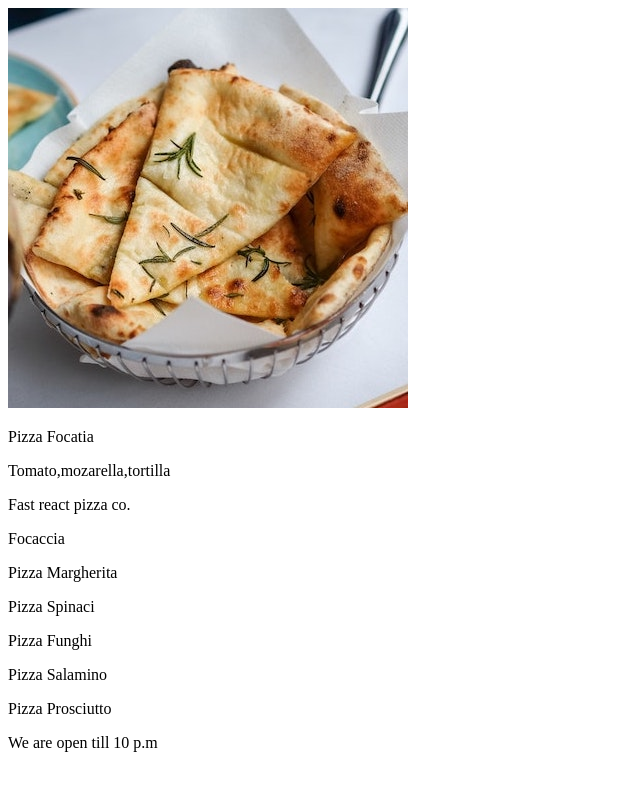
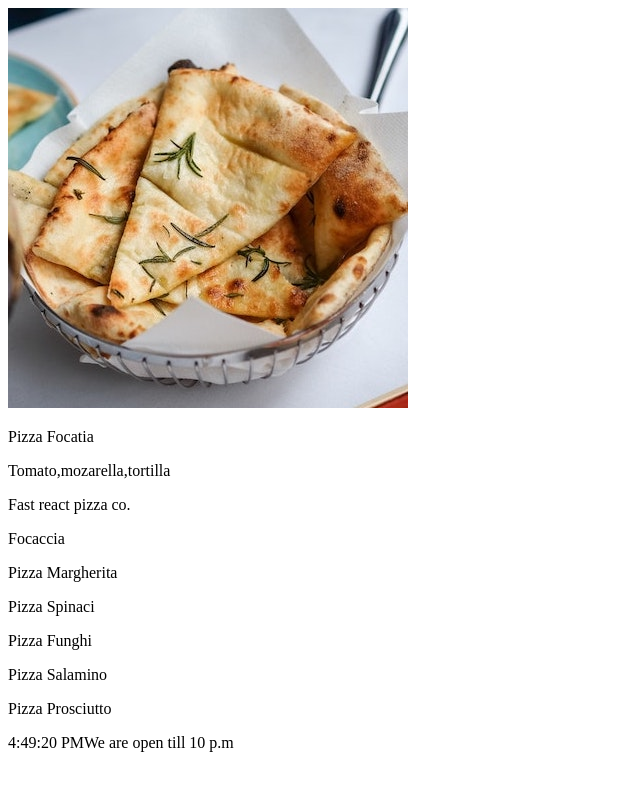
Before and after one commit to Majkan1/Single-Pizza-Menu, a React (Vite) app in the folder vite-project/: page / in a window 1280 px wide. Shown: the top 790 px of the page, without its empty margins (0-640 px from the left). Built offline with nearby package versions, Linux system fonts and the light colour scheme.

Commit message:
feat:Add new  hour feature.

```diff
--- a/vite-project/package.json
+++ b/vite-project/package.json
@@ -20,10 +20,13 @@
     "@types/react": "^19.2.14",
     "@types/react-dom": "^19.2.3",
     "@vitejs/plugin-react": "^6.0.1",
+    "autoprefixer": "^10.4.27",
     "eslint": "^9.39.4",
     "eslint-plugin-react-hooks": "^7.0.1",
     "eslint-plugin-react-refresh": "^0.5.2",
     "globals": "^17.4.0",
+    "postcss": "^8.5.8",
+    "tailwindcss": "^4.2.2",
     "typescript": "~5.9.3",
     "typescript-eslint": "^8.57.0",
     "vite": "^8.0.1"
--- a/vite-project/src/App.tsx
+++ b/vite-project/src/App.tsx
@@ -64,7 +64,7 @@ function Header(){
 function Footer(){
   return(
     <>
-      <footer>We are open till 10 p.m</footer>
+      <footer>{new Date().toLocaleTimeString()}We are open till 10 p.m</footer>
     </>
   )
 }
```
Also changed, not shown: 1 other file (tests, documents, lock files or other folders).
